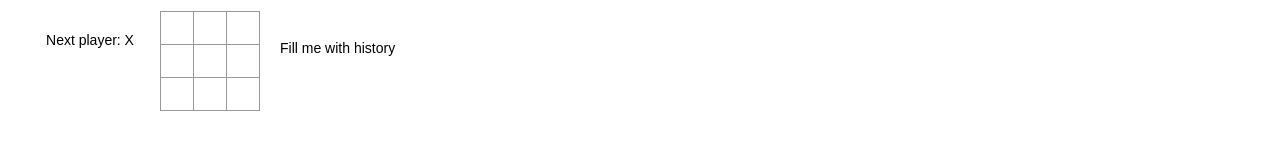
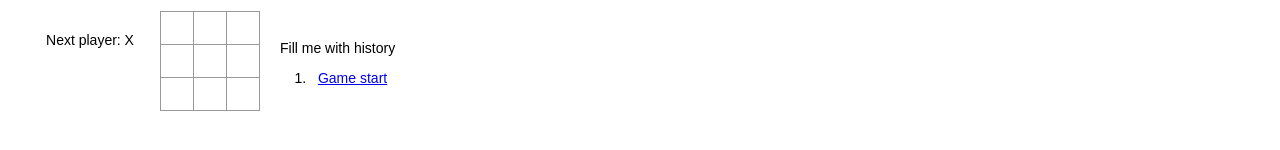
Before and after one commit to lobsterhands/tic-tac-toe, a React (Create React App) app: page / in a window 1280 px wide. Shown: the part 198-348 px from the top of the page. Built offline with nearby package versions, Linux system fonts and the light colour scheme.

Commit message:
Add HTML for history states; Need to connect the description link to a function and update the board state.
Add HTML for history states; Need to connect the description link to a
function and update the board state.

```diff
--- a/src/tic-tac-toe/game.jsx
+++ b/src/tic-tac-toe/game.jsx
@@ -46,10 +46,28 @@ class Game extends Component {
         });
     }
 
+    jumpTo(move) {
+      console.log(move);
+    }
+
     render() {
         const history = this.state.history;
         const current = history[history.length - 1];
         const winner = calculateWinner(current.squares);
+
+        const moves = history.map((currentBoard, moveNum) => {
+          const description = moveNum ?
+            'Move #' + moveNum :
+            'Game start';
+
+          return (
+            <li>
+              <a href="#" onClick={() => this.jumpTo(moveNum)}>
+                {description}
+              </a>
+            </li>
+          );
+        });
 
         let victorySquares = Array(3).fill(null);
         let status = "Next player: " + (this.state.xIsNext ? 'X' : 'O');
@@ -75,6 +93,9 @@ class Game extends Component {
                     onClick={(i) => this.handleClick(i)}/>
                 <div className="history">
                     <p>Fill me with history</p>
+                    <ol>
+                      {moves}
+                    </ol>
                 </div>
             </div>
         );
```
